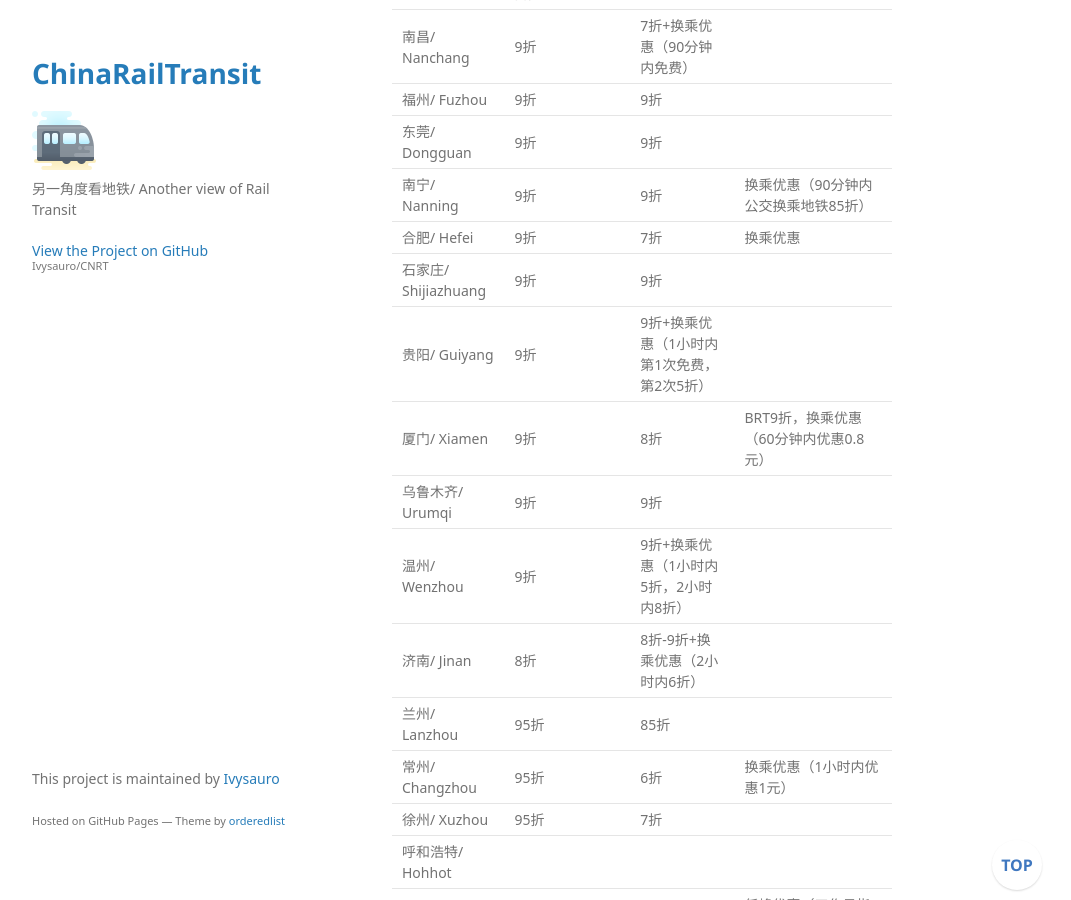
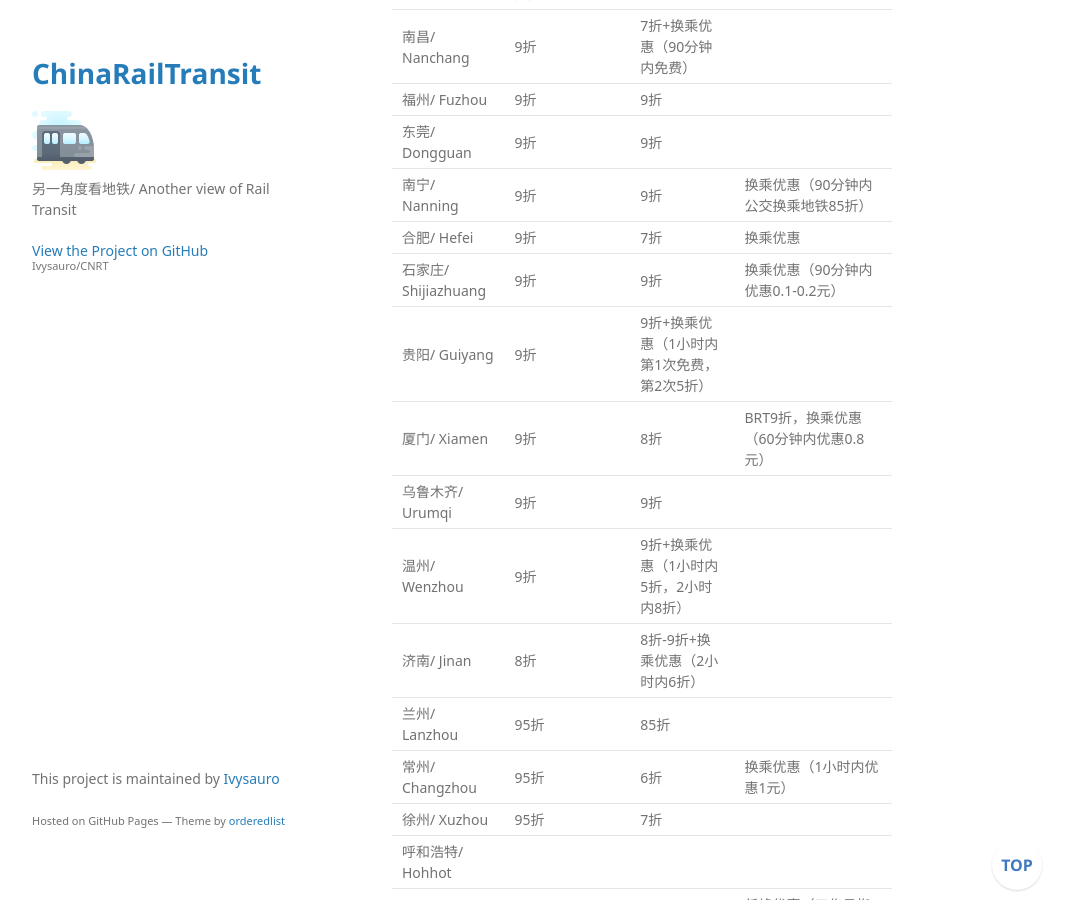
Before and after one commit to Ivysauro/CNRT, a Jekyll site: the page built from data/General Operations.md, in a window 1280 px wide and 900 px high, scrolled down 3138 px. Shown: the whole window, without its empty margins (178-1249 px from the left). Built offline with Jekyll 4.4.1, drawn with Linux system fonts in a browser that asks for light colours; some web fonts are replaced; our own code applies the rules of GitHub Pages for plain Markdown files; a script that is not in the unit is left out.

Commit message:
🍊更新石家庄数据

```diff
--- a/data/General Operations.md
+++ b/data/General Operations.md
@@ -87,7 +87,7 @@
 | 东莞/ Dongguan | 9折 | 9折 | |
 | 南宁/ Nanning | 9折 | 9折 | 换乘优惠（90分钟内公交换乘地铁85折）
 | 合肥/ Hefei | 9折 | 7折 | 换乘优惠 |
-| 石家庄/ Shijiazhuang | 9折 | 9折 | |
+| 石家庄/ Shijiazhuang | 9折 | 9折 | 换乘优惠（90分钟内优惠0.1-0.2元） |
 | 贵阳/ Guiyang | 9折 | 9折+换乘优惠（1小时内第1次免费，第2次5折） | |
 | 厦门/ Xiamen | 9折 | 8折 | BRT9折，换乘优惠（60分钟内优惠0.8元） |
 | 乌鲁木齐/ Urumqi | 9折 | 9折 | |
```
